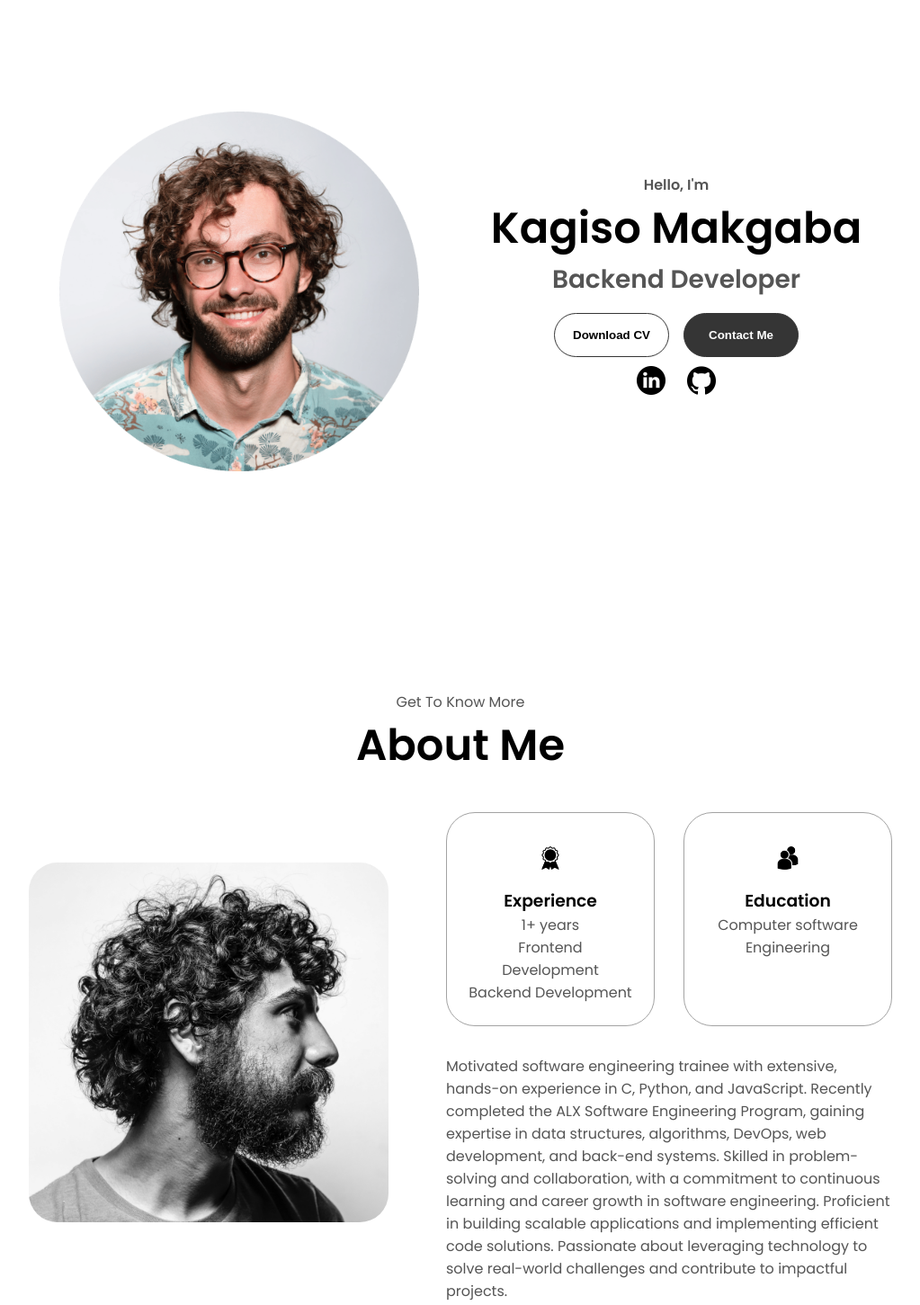
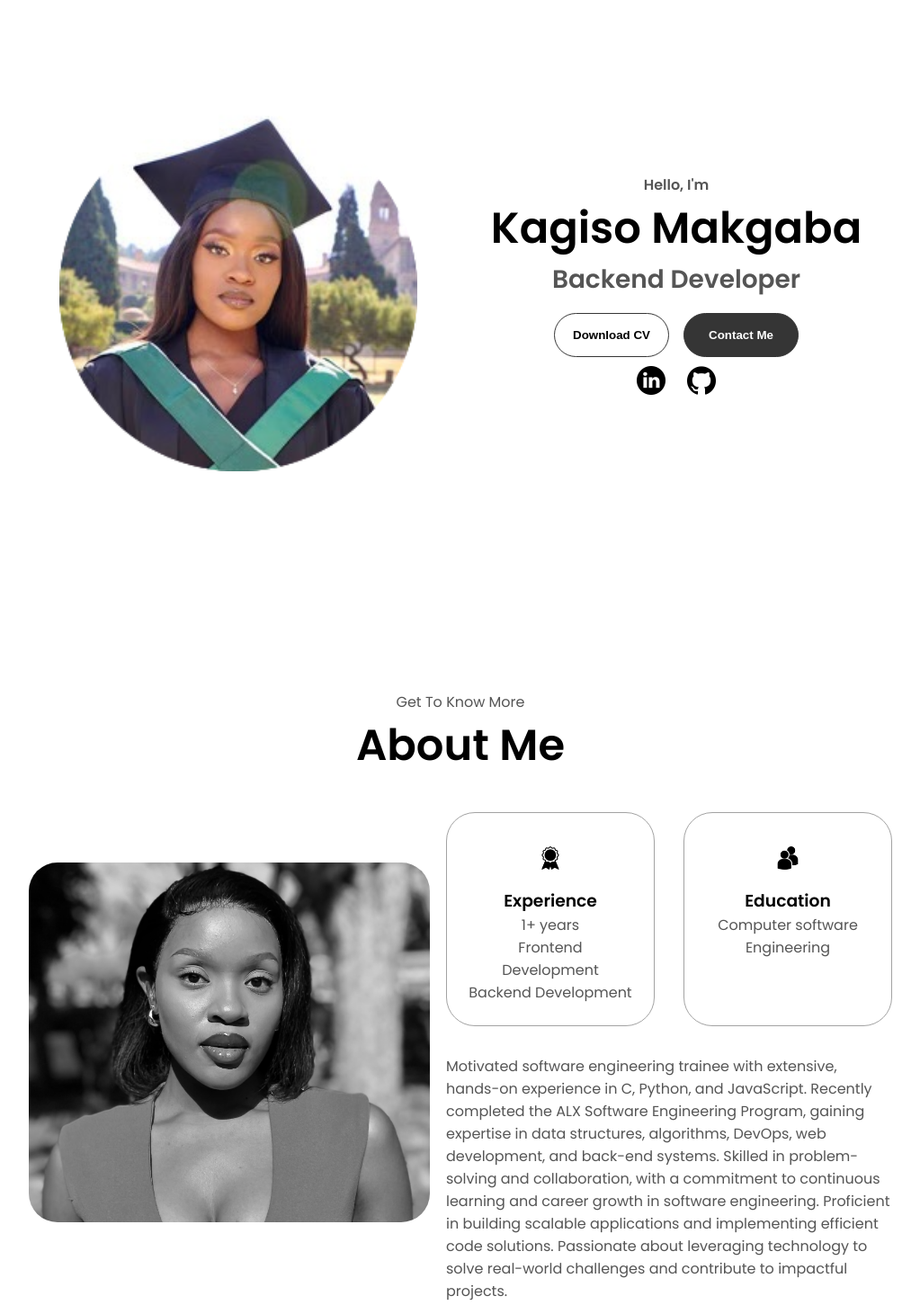
Before and after one commit to KagisoMakgaba1/my_portfolio-project, a plain HTML site: page index.html in a window 1280 px wide. Shown: the part 160-1611 px from the top of the page at 90% size, without its empty margins (128-1151 px from the left). Drawn offline with Linux system fonts and the light colour scheme.

Commit message:
updated pictures

```diff
--- a/index.html
+++ b/index.html
@@ -38,7 +38,7 @@
     <section id="profile">
       <div class="section__pic-container">
         <img
-          src="./assets/profile-pic.png"
+          src="./assets/my-profile.png"
           alt="Kagiso Makgaba profile picture"
         />
       </div>
@@ -79,7 +79,7 @@
       <div class="section-container">
         <div class="section__pic-container">
           <img
-            src="./assets/about-pic.png"
+            src="./assets/about-pic.jpeg"
             alt="Profile picture"
             class="about-pic"
           />
```
Also changed, not shown: assets/about-pic.jpeg (added), assets/my-profile.png (added), 2 other files.
